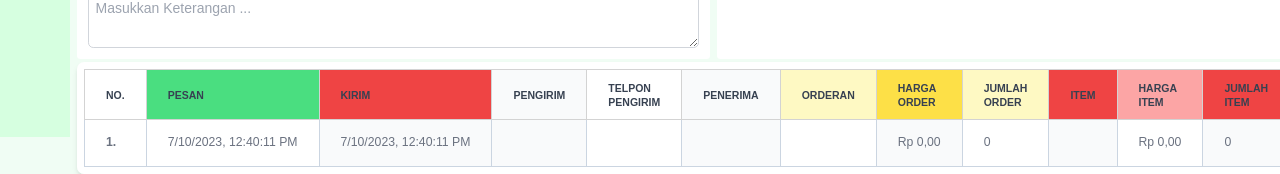
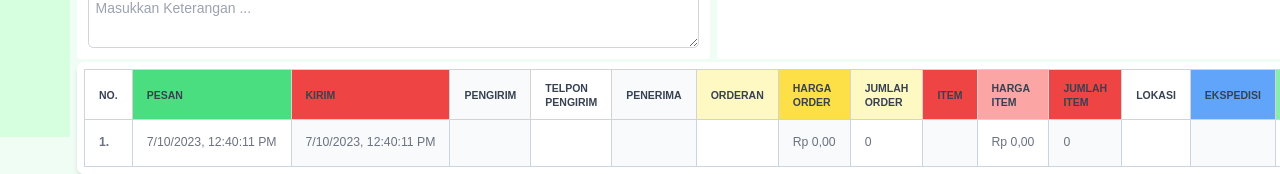
Before and after one commit to liar88828/kantor-tahu-baxo-bu-pudji, a Next.js app: page /orderan in a window 1280 px wide. Shown: the part 730-904 px from the top of the page. Built offline with nearby package versions, Linux system fonts and the light colour scheme.

Commit message:
sampan table

```diff
--- a/src/app/orderan/page.tsx
+++ b/src/app/orderan/page.tsx
@@ -403,134 +403,149 @@ export default function FormOrder() {
         </div>
 
         <div className=" ml-2  relative overflow-x-auto shadow-md rounded-lg bg-white p-2 mt-1 ">
-          <table className="w-full text-sm text-left text-gray-500 dark:text-gray-400 rounded ">
+          <table className="w-full text-sm text-left text-gray-500 dark:text-gray-400 rounded table-auto">
             <thead className="text-xs text-gray-700 uppercase dark:text-gray-400 rounded">
             <tr>
-
-              <th scope="col" className="px-6 py-3">
+              <th scope="col" className="px-4 py-3">
                 No.
               </th>
-              <th scope="col" className="px-6 py-3 bg-green-400">
+              <th scope="col" className="px-4 py-3 bg-green-400">
                 Pesan
               </th>
-              <th scope="col" className="px-6 py-3 bg-red-500 dark:bg-gray-800">
+              <th scope="col" className="px-4 py-3 bg-red-500 dark:bg-gray-800">
                 Kirim
               </th>
-              <th scope="col" className="px-6 py-3 bg-gray-50 dark:bg-gray-800">
+              <th scope="col" className="px-4 py-3 bg-gray-50 dark:bg-gray-800">
                 pengirim
               </th>
-              <th scope="col" className="px-6 py-3">
+              <th scope="col" className="px-4 py-3">
                 Telpon Pengirim
               </th>
 
-              <th scope="col" className="px-6 py-3 bg-gray-50 dark:bg-gray-800">
+              <th scope="col" className="px-4 py-3 bg-gray-50 dark:bg-gray-800">
                 Penerima
               </th>
-              <th scope="col" className="px-6 py-3 bg-yellow-100">
+              <th scope="col" className="px-4 py-3 bg-yellow-100">
                 Orderan
               </th>
-              <th scope="col" className="px-6 py-3 bg-yellow-300 dark:bg-gray-800">
+              <th scope="col" className="px-4 py-3 bg-yellow-300 dark:bg-gray-800">
                 Harga Order
               </th>
-              <th scope="col" className="px-6 py-3 bg-yellow-100">
+              <th scope="col" className="px-4 py-3 bg-yellow-100">
                 Jumlah Order
               </th>
-              <th scope="col" className="px-6 py-3 bg-red-500 dark:bg-gray-800">
+              <th scope="col" className="px-4 py-3 bg-red-500 dark:bg-gray-800">
                 Item
               </th>
-              <th scope="col" className="px-6 py-3 bg-red-300">
+              <th scope="col" className="px-4 py-3 bg-red-300">
                 Harga Item
               </th>
-              <th scope="col" className="px-6 py-3 bg-red-500 dark:bg-gray-800">
+              <th scope="col" className="px-4 py-3 bg-red-500 dark:bg-gray-800">
                 Jumlah Item
               </th>
-              <th scope="col" className="px-6 py-3">
+              <th scope="col" className="px-4 py-3">
                 Lokasi
               </th>
-              <th scope="col" className="px-6 py-3 bg-blue-400 dark:bg-gray-800">
+              <th scope="col" className="px-4 py-3 bg-blue-400 dark:bg-gray-800">
                 Ekspedisi
               </th>
-              <th scope="col" className="px-6 py-3 bg-green-300">
+              <th scope="col" className="px-4 py-3 bg-green-300">
                 Ongkir
               </th>
-              <th scope="col" className="px-6 py-3 bg-green-200 dark:bg-gray-800">
+              <th scope="col" className="px-4 py-3 bg-green-200 dark:bg-gray-800">
                 Total Penjualan
               </th>
-              <th scope="col" className="px-6 py-3 bg-green-300">
+              <th scope="col" className="px-4 py-3 bg-green-300">
                 Total Bayar
               </th>
-              <th scope="col" className="px-6 py-3 bg-yellow-100 dark:bg-gray-800">
+              <th scope="col" className="px-4 py-3 bg-yellow-100 dark:bg-gray-800">
                 pembayaran
               </th>
-              <th scope="col" className="px-6 py-3 ">
+              <th scope="col" className=" py-3  w-3/4 px-4">
                 Keterangan
               </th>
             </tr>
             </thead>
             <tbody>
             <tr className="border-b border-gray-200 dark:border-gray-700">
-              <th scope="row" className="border border-slate-300 px-6 py-4 whitespace-nowrap">
+              <th scope="row" className="border border-slate-300 px-4 py-4 whitespace-nowrap">
                 1.
               </th>
-              <td scope="row" className="border border-slate-300 px-6 py-4 whitespace-nowrap">
+              <td scope="row" className="border border-slate-300 px-4 py-4 whitespace-nowrap">
                 { valueForm?.pesan.toLocaleString() }
               </td>
               <td scope="row"
-                  className="border border-slate-300 px-6 py-4 bg-gray-50 dark:bg-gray-800 whitespace-nowrap ">
+                  className="border border-slate-300 px-4 py-4 bg-gray-50 dark:bg-gray-800 whitespace-nowrap ">
                 { valueForm?.kirim.toLocaleString() }
               </td>
               <td scope="row"
-                  className="border border-slate-300 px-6 py-4 font-medium text-gray-900 whitespace-nowrap bg-gray-50
+                  className="border border-slate-300 px-4 py-4 font-medium text-gray-900 whitespace-nowrap bg-gray-50
                   dark:text-white dark:bg-gray-800">
                 { valueForm?.pengirim }
               </td>
-              <td scope="row" className="border border-slate-300 px-6 py-4">
+              <td scope="row" className="border border-slate-300 px-4 py-4">
                 { valueForm?.hp_pengirim }
               </td>
               <td scope="row"
-                  className="border border-slate-300 px-6 py-4 bg-gray-50 dark:bg-gray-800 whitespace-nowrap">
+                  className="border border-slate-300 px-4 py-4 bg-gray-50 dark:bg-gray-800 whitespace-nowrap">
                 { valueForm?.penerima }
               </td>
-              <td scope="row" className="border border-slate-300 px-6 py-4">
+              <td scope="row" className="border border-slate-300 px-4 py-4">
                 { valueForm?.orderan }
               </td>
-              <td scope="row" className="border border-slate-300 px-6 py-4 bg-gray-50 dark:bg-gray-800">
+              <td scope="row" className="border border-slate-300 px-4 py-4 bg-gray-50 dark:bg-gray-800">
                 { Rupiah( valueForm?.harga_orderan ) }
               </td>
-              <td scope="row" className="border border-slate-300 px-6 py-4">
+              <td scope="row" className="border border-slate-300 px-4 py-4">
                 { valueForm?.jumlah_orderan }
               </td>
-              <td scope="row" className="border border-slate-300 px-6 py-4 bg-gray-50 dark:bg-gray-800">
+              <td scope="row" className="border border-slate-300 px-4 py-4 bg-gray-50 dark:bg-gray-800">
                 { valueForm?.item }
               </td>
-              <td scope="row" className="border border-slate-300 px-6 py-4">
+              <td scope="row" className="border border-slate-300 px-4 py-4">
                 { Rupiah( valueForm?.harga_item ) }
               </td>
-              <td scope="row" className="border border-slate-300 px-6 py-4 bg-gray-50 dark:bg-gray-800">
+              <td scope="row" className="border border-slate-300 px-4 py-4 bg-gray-50 dark:bg-gray-800">
                 { valueForm?.jumlah_item }
               </td>
-              <td scope="row" className="border border-slate-300 px-6 py-4">
+              <td scope="row" className="border border-slate-300 px-4 py-4">
                 { valueForm?.lokasi }
               </td>
-              <td scope="row" className="border border-slate-300 px-6 py-4 bg-gray-50 dark:bg-gray-800">
+              <td scope="row" className="border border-slate-300 px-4 py-4 bg-gray-50 dark:bg-gray-800">
                 { valueForm?.ekspedisi }
               </td>
-              <td scope="row" className="border border-slate-300 px-6 py-4">
+              <td scope="row" className="border border-slate-300 px-4 py-4">
                 { Rupiah( valueForm?.ongkir ) }
               </td>
-              <td scope="row" className="border border-slate-300 px-6 py-4 bg-gray-50 dark:bg-gray-800">
-                { Rupiah( valueForm.jumlah_item + valueForm.ongkir ) }
+              <td scope="row" className="border border-slate-300 px-4 py-4 bg-gray-50 dark:bg-gray-800">
+                { Rupiah(
+                  Number( valueForm.harga_orderan ) * Number( valueForm.jumlah_orderan )
+                  //  + valueForm.harga_item * valueForm.harga_item
+                )
+                }
               </td>
-              <td scope="row" className="border border-slate-300 px-6 py-4">
+              <td scope="row" className="border border-slate-300 px-4 py-4">
                 { Rupiah(
-                  Number( valueForm?.jumlah_item )
-                  * Number( valueForm?.harga_item )
+                  Number( valueForm?.jumlah_item ) * Number( valueForm?.harga_item )
                   + Number( valueForm?.ongkir )
-                  + Number( valueForm?.jumlah_orderan )
-                  * Number( valueForm?.harga_orderan ) ) }
+                  + Number( valueForm?.jumlah_orderan ) * Number( valueForm?.harga_orderan ) ) }
               </td>
-              <td scope="row" className="border border-slate-300 px-6 py-4">
+              <td scope="row" className="border border-slate-300 px-4 py-4">
                 { valueForm?.pembayaran }
+              </td>
+              <td scope="row"
+                  className="border border-slate-300  py-4  px-4  break-all w-3/4 "//break-all whitespace-normal
+                // style={ {
+                //   inlineSize: "150px",
+                //   overflowWrap: "break-word"
+                // } }
+              >
+                <div className="w-[10rem]">
+                  <div className="whitespace-normal">
+
+                    { valueForm.keterangan }
+                  </div>
+                </div>
               </td>
             </tr>
             </tbody>
--- a/src/app/pengiriman/page.tsx
+++ b/src/app/pengiriman/page.tsx
@@ -27,15 +27,23 @@ const FormPengiriman = ( { salah }: { salah: boolean } ) => {
           <div className="flex flex-col">
             <label className={ styleLabelForm } htmlFor="grid-password">Nama Pengiriman </label>
             <input className={ StyleInputForm( false ) } id="grid-first-name" type="text"
-                   placeholder="Nama Pengiriman"/>
+                   placeholder=" Nama Pengiriman"/>
             { !salah ? "" : <p className={ wrongInput }>Please fill out this field.</p> }
           </div>
+
+          <div className="flex flex-col">
+            <label className={ styleLabelForm } htmlFor="grid-password">No Perusahaan </label>
+            <input className={ StyleInputForm( false ) } id="grid-first-name" type="number"
+                   placeholder=" 081234567"/>
+            { !salah ? "" : <p className={ wrongInput }>Please fill out this field.</p> }
+          </div>
+
 
           <div className="flex flex-col">
             <label className={ styleLabelForm } htmlFor="grid-password">Keterangan </label>
             <textarea className={ StyleInputForm( false ) }
                       id="grid-first-name"
-                      placeholder="Keterangan"></textarea>
+                      placeholder=" Keterangan"></textarea>
             { !salah ? "" : <p className={ wrongInput }>Please fill out this field.</p> }
           </div>
 
```
